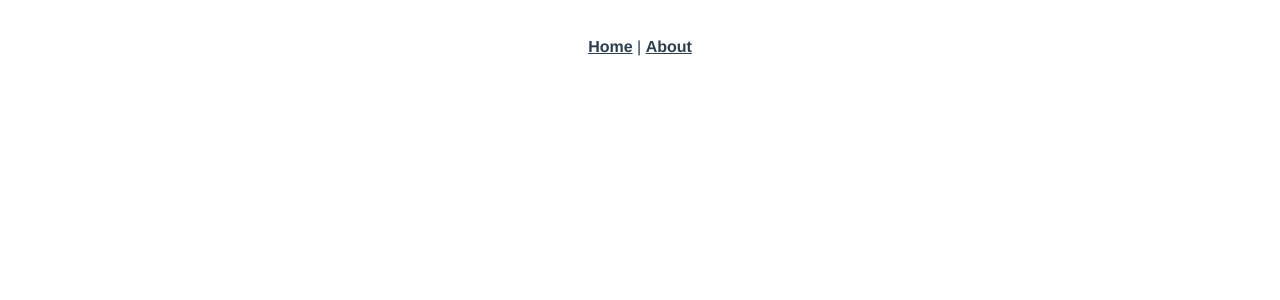
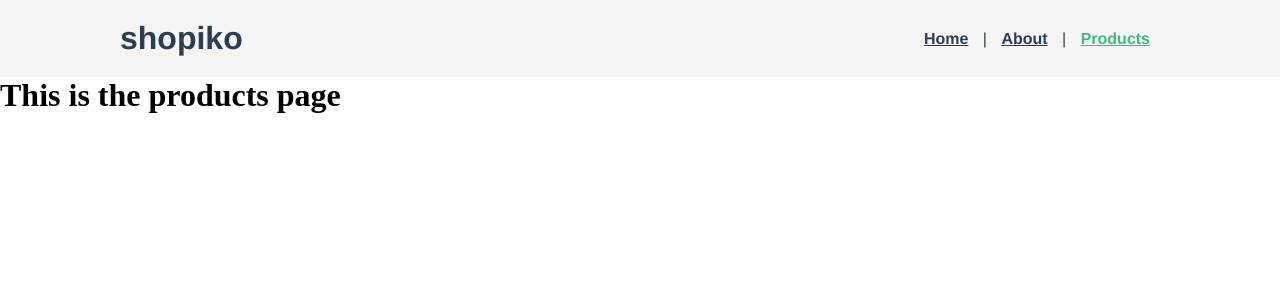
Before and after one commit to kaloyankolev13/shoppiko, a Vue app: page /products in a window 1280 px wide. Before the commit this address had no page. Shown: the top 300 px of the page. Built offline with nearby package versions, Linux system fonts and the light colour scheme.

Commit message:
first commit

```diff
--- a/src/App.vue
+++ b/src/App.vue
@@ -1,30 +1,26 @@
 <template>
-  <div id="nav">
-    <router-link to="/">Home</router-link> |
-    <router-link to="/about">About</router-link>
+  <div>
+    <div class="maybe-like">
+      <NavigationBar />
+    </div>
+    <router-view></router-view>
   </div>
-  <router-view />
 </template>
 
-<style lang="scss">
-#app {
-  font-family: Avenir, Helvetica, Arial, sans-serif;
-  -webkit-font-smoothing: antialiased;
-  -moz-osx-font-smoothing: grayscale;
-  text-align: center;
-  color: #2c3e50;
-}
+<script>
+import NavigationBar from "./components/NavigationBar.vue";
+export default {
+  name: "App",
+  components: {
+    NavigationBar,
+  },
+};
+</script>
 
-#nav {
-  padding: 30px;
-
-  a {
-    font-weight: bold;
-    color: #2c3e50;
-
-    &.router-link-exact-active {
-      color: #42b983;
-    }
-  }
+<style>
+* {
+  margin: 0;
+  padding: 0;
+  box-sizing: border-box;
 }
 </style>
--- /dev/null
+++ b/src/components/NavigationBar.vue
@@ -0,0 +1,53 @@
+<template>
+  <div class="container">
+    <div class="navigation-bar">
+      <h1>{{ msg }}</h1>
+      <div id="nav">
+        <router-link to="/">Home</router-link> |
+        <router-link to="/about">About</router-link> |
+        <router-link to="/products">Products</router-link>
+      </div>
+    </div>
+  </div>
+</template>
+
+<script>
+export default {
+  data() {
+    return {
+      msg: "shopiko",
+    };
+  },
+};
+</script>
+
+<style  scoped>
+.container {
+  width: 100%;
+  background-color: #f5f5f5;
+  font-family: Avenir, Helvetica, Arial, sans-serif;
+  -webkit-font-smoothing: antialiased;
+  -moz-osx-font-smoothing: grayscale;
+  text-align: center;
+  color: #2c3e50;
+}
+.navigation-bar {
+  display: flex;
+  padding: 20px;
+  margin: 0px 100px;
+  justify-content: space-between;
+  align-items: center;
+}
+/* #nav{
+
+    } */
+#nav a {
+  font-weight: bold;
+  color: #2c3e50;
+  padding: 10px;
+}
+
+#nav a.router-link-exact-active {
+  color: #42b983;
+}
+</style>
--- a/src/router/index.js
+++ b/src/router/index.js
@@ -16,6 +16,12 @@ const routes = [
     component: () =>
       import(/* webpackChunkName: "about" */ "../views/About.vue"),
   },
+  {
+    path: '/products',
+    name: 'Products',
+    component: () => import('../views/Products.vue')
+
+  }
 ];
 
 const router = createRouter({
--- /dev/null
+++ b/src/views/Products.vue
@@ -0,0 +1,5 @@
+<template>
+  <div class="products">
+    <h1>This is the products page</h1>
+  </div>
+</template>
```
